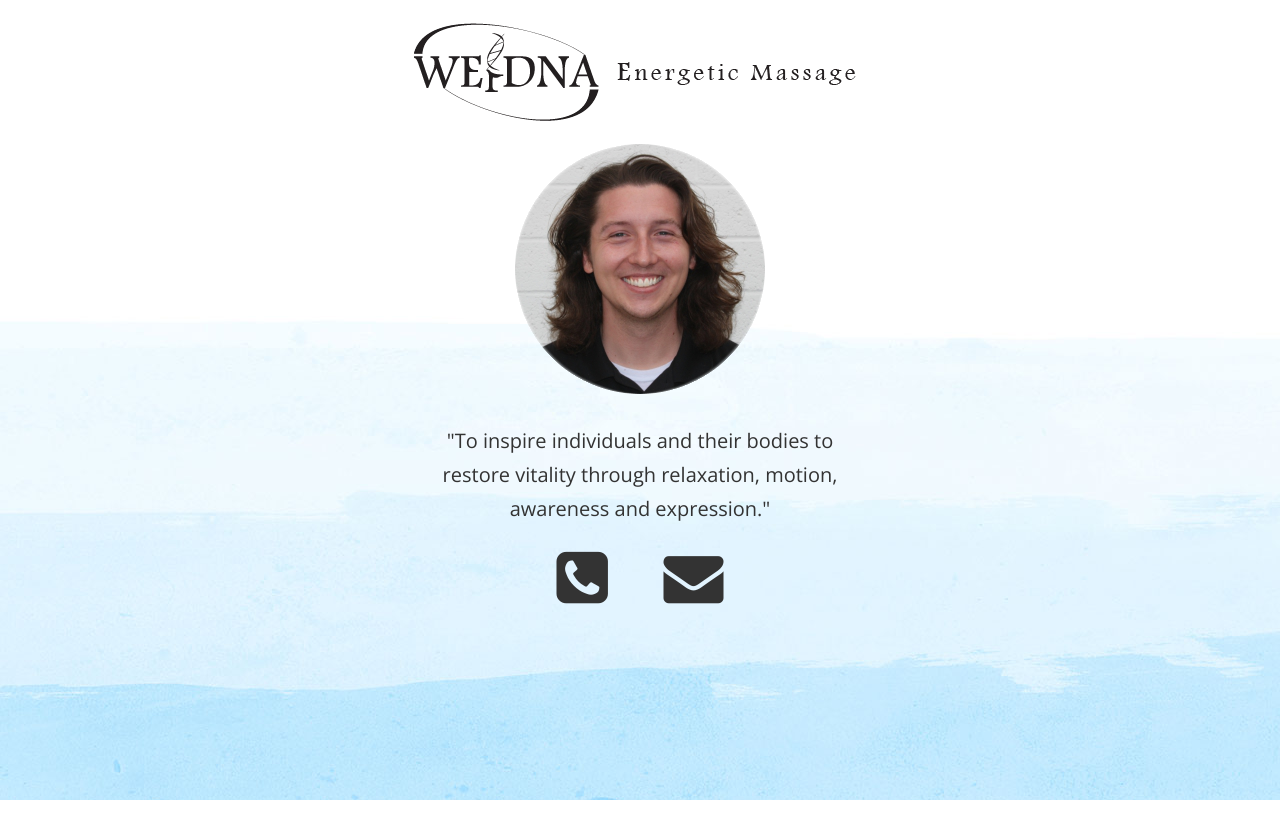
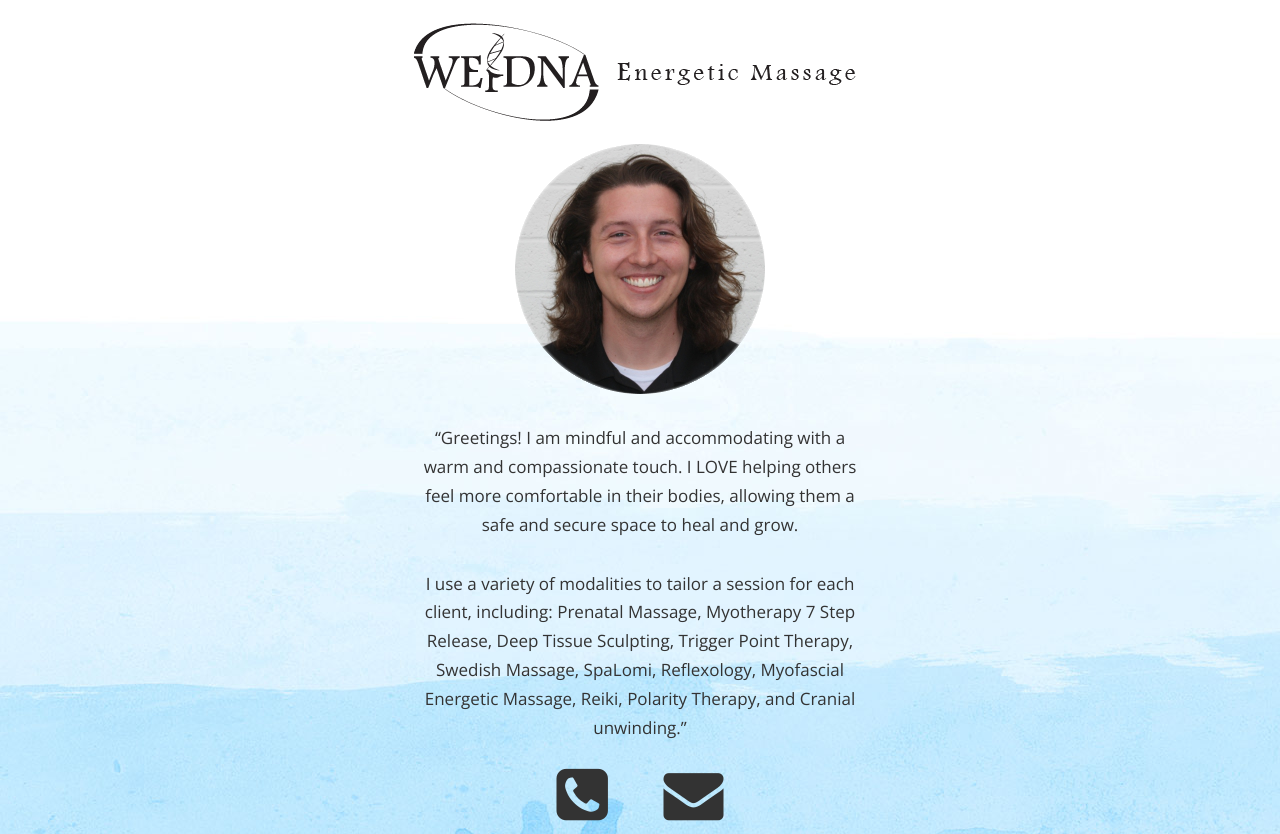
Before and after one commit to adamjwehunt/werdnamassage, a website: page public/index.html in a window 1280 px wide. Before the commit the page ends 800 px from the top, so only its background shows below. Drawn offline with nearby package versions, Linux system fonts and the light colour scheme.

Commit message:
changed text

```diff
--- a/public/index.html
+++ b/public/index.html
@@ -47,7 +47,10 @@
       </div>
       <div class="container-fluid quote">
         <div class="row text-center">
-          <p>"To inspire individuals and their bodies to restore vitality through relaxation, motion, awareness and expression."</p>
+          <p>“Greetings!  I am mindful and accommodating with a warm and compassionate touch. I LOVE helping others feel more comfortable in their bodies, allowing them a safe and secure space to heal and grow.
+          </p>
+          <p>I use a variety of modalities to tailor a session for each client, including:  Prenatal Massage, Myotherapy 7 Step Release, Deep Tissue Sculpting, Trigger Point Therapy, Swedish Massage, SpaLomi, Reflexology, Myofascial Energetic Massage, Reiki, Polarity Therapy, and Cranial unwinding.”
+          </p>
         </div>
       </div>
       <div class="container-fluid">
--- a/public/styles/views/main.scss
+++ b/public/styles/views/main.scss
@@ -12,10 +12,14 @@ a:hover, a:focus {
 }
 
 .quote {
-  margin: 30px auto 20px auto;
-  font-size: 20px;
+  margin: 0 auto 20px auto;
   line-height: 1.7;
   max-width: 450px;
+}
+
+.quote p {
+  font-size: 17px;
+  margin-top: 30px
 }
 
 .icons {
```
Also changed, not shown: public/dist/all.css.
